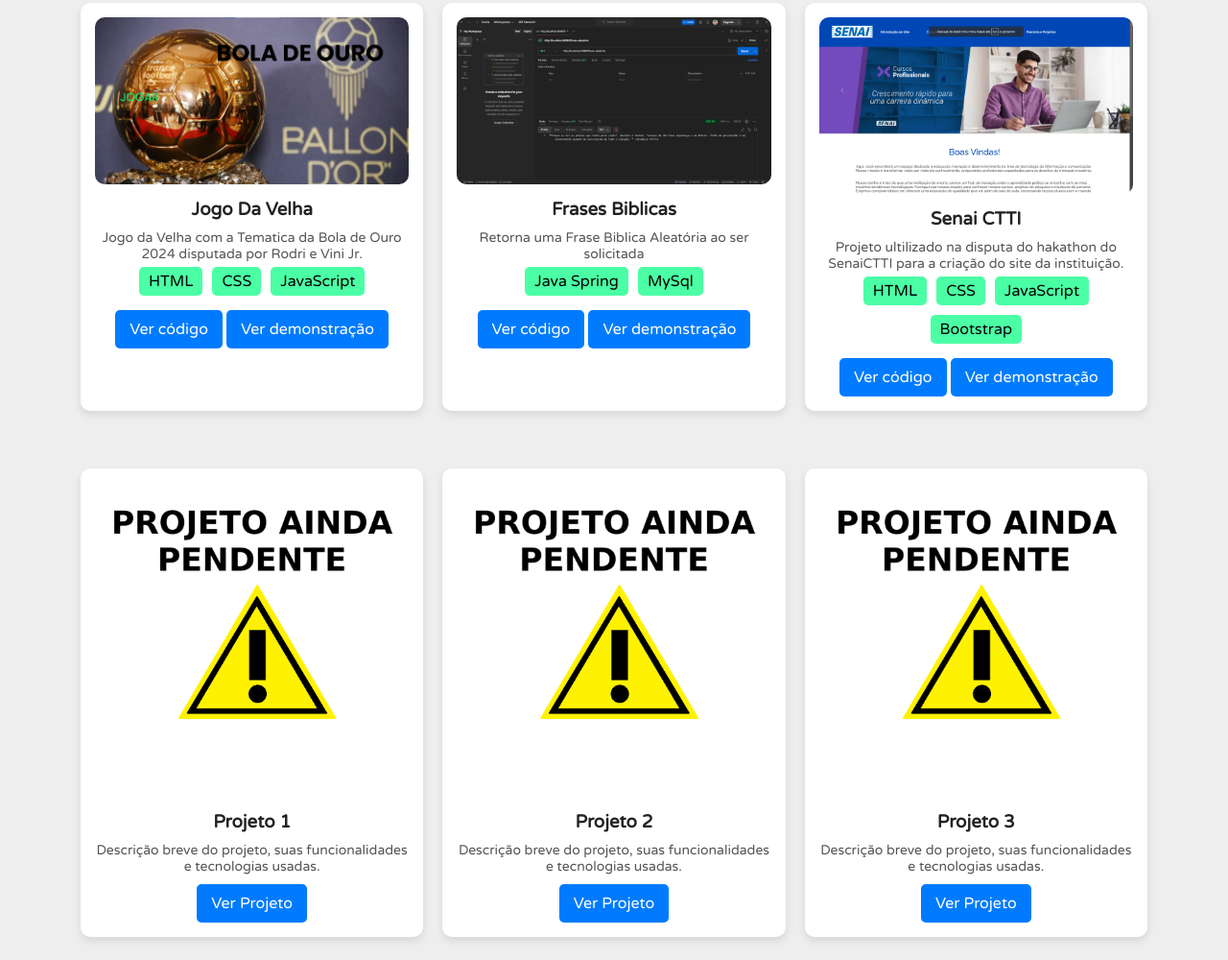
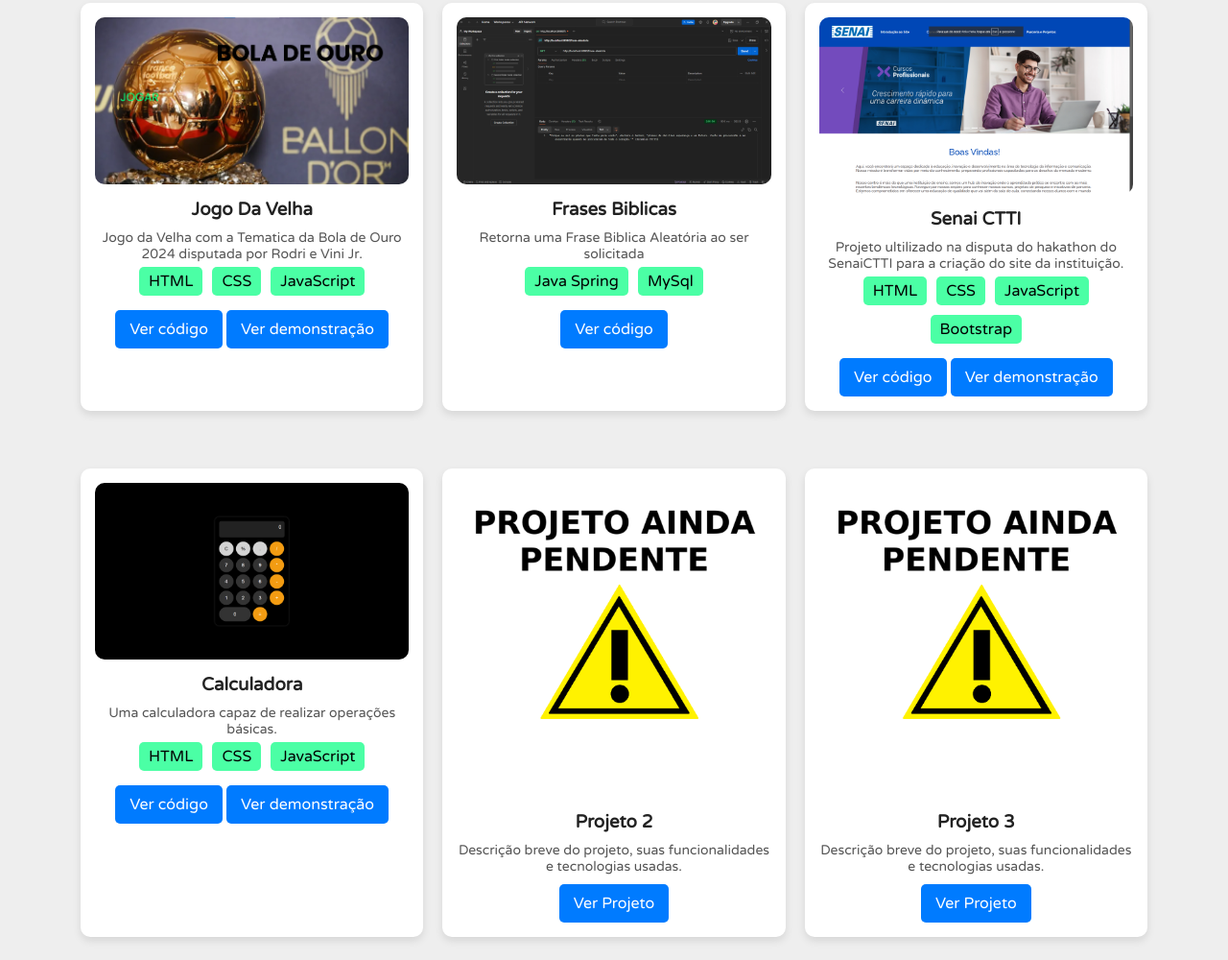
Before and after one commit to joaopedro00017/portifolio, a plain HTML site: page html/projetos.html in a window 1280 px wide. Shown: the part 220-1220 px from the top of the page at 96% size. Drawn offline with nearby package versions, Linux system fonts and the light colour scheme.

Commit message:
adição do projeto calculadora

```diff
--- a/html/projetos.html
+++ b/html/projetos.html
@@ -84,7 +84,6 @@
                             <li>MySql</li>
                         </ul>
                         <a href="https://github.com/joaopedro00017/frases_biblicas/" target="_blank" class="btn">Ver código</a>
-                        <a href="https://https://joaopedro00017.github.io/frases_biblicas/" target="_blank" class="btn">Ver demonstração</a>
                     </div>
                     <div class="projeto">
                         <img src="../images/senai.png" alt="Projeto 3">
@@ -103,10 +102,16 @@
 
                 <div class="projetos">
                     <div class="projeto">
-                        <img src="../images/pROJETO pENDENTE.png" alt="Projeto 4">
-                        <h3>Projeto 1</h3>
-                        <p>Descrição breve do projeto, suas funcionalidades e tecnologias usadas.</p>
-                        <a href="#" class="btn">Ver Projeto</a>
+                        <img src="../images/calculadora_projetos.png" alt="Projeto 4">
+                        <h3>Calculadora</h3>
+                        <p>Uma calculadora capaz de realizar operações básicas.</p>
+                        <ul class="tecnologias">
+                            <li>HTML</li>
+                            <li>CSS</li>
+                            <li>JavaScript</li>
+                        </ul>
+                        <a href="https://github.com/joaopedro00017/calculadora/" target="_blank" class="btn">Ver código</a>
+                        <a href="https://joaopedro00017.github.io/calculadora/" target="_blank" class="btn">Ver demonstração</a>
                     </div>
                     <div class="projeto">
                         <img src="../images/pROJETO pENDENTE.png" alt="Projeto 5">
```
Also changed, not shown: index.html (+4 -4 lines), images/Sem título.png (added), images/calculadora_projetos.png (added), images/calculator.png (added).
